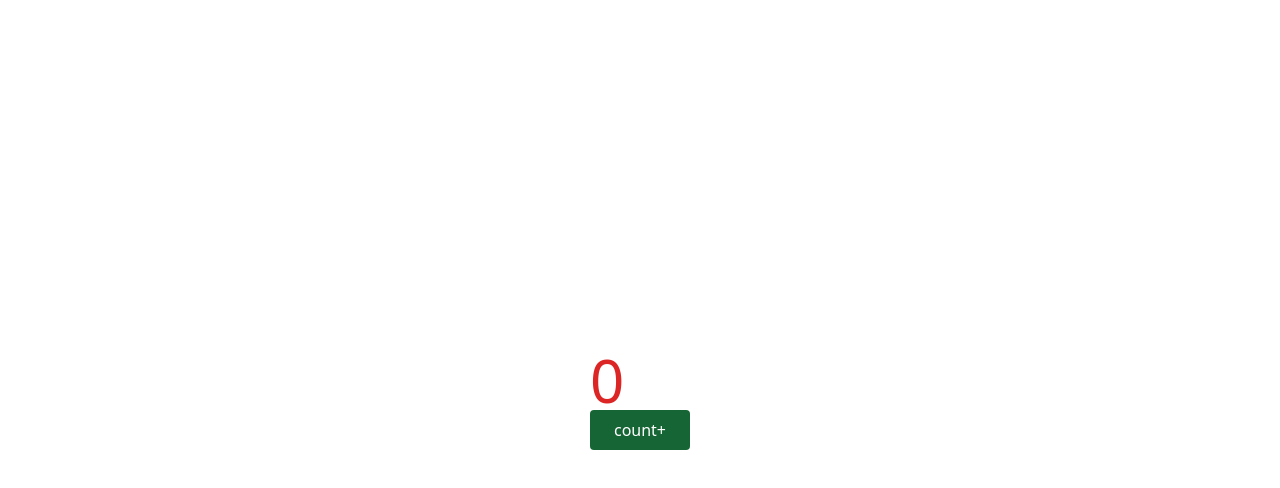
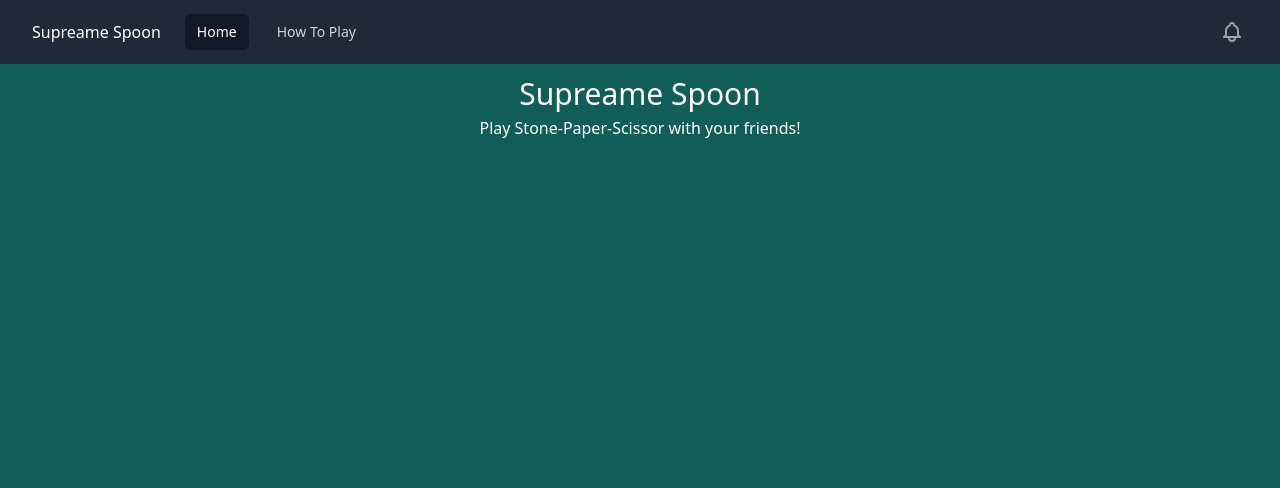
Before and after one commit to 0xAnannya/supreme-spoon, a React (Vite) app: page / in a window 1280 px wide. Shown: the top 488 px of the page. Built offline with nearby package versions, Linux system fonts and the light colour scheme.

Commit message:
added: Navbar, Routing, PageContainer, HowToPlayPage

```diff
--- a/package.json
+++ b/package.json
@@ -8,6 +8,8 @@
     "preview": "vite preview"
   },
   "dependencies": {
+    "@headlessui/react": "^1.6.4",
+    "@heroicons/react": "^1.0.6",
     "react": "^18.0.0",
     "react-dom": "^18.0.0",
     "react-router-dom": "^6.3.0"
--- a/src/App.css
+++ /dev/null
@@ -1,42 +0,0 @@
-.App {
-  text-align: center;
-}
-
-.App-logo {
-  height: 40vmin;
-  pointer-events: none;
-}
-
-@media (prefers-reduced-motion: no-preference) {
-  .App-logo {
-    animation: App-logo-spin infinite 20s linear;
-  }
-}
-
-.App-header {
-  background-color: #282c34;
-  min-height: 100vh;
-  display: flex;
-  flex-direction: column;
-  align-items: center;
-  justify-content: center;
-  font-size: calc(10px + 2vmin);
-  color: white;
-}
-
-.App-link {
-  color: #61dafb;
-}
-
-@keyframes App-logo-spin {
-  from {
-    transform: rotate(0deg);
-  }
-  to {
-    transform: rotate(360deg);
-  }
-}
-
-button {
-  font-size: calc(10px + 2vmin);
-}
--- a/src/App.tsx
+++ b/src/App.tsx
@@ -1,22 +1,15 @@
-import { useState } from "react";
-import logo from "./logo.svg";
-import "./App.css";
+import { BrowserRouter, Routes, Route } from "react-router-dom";
+import HomePage from "./pages/HomePage";
+import HowToPlayPage from "./pages/HowToPlayPage";
 
 function App() {
-  const [count, setCount] = useState(0);
   return (
-    <div className="flex h-screen">
-      <div className="m-auto">
-        <div className="text-6xl text-red-600">{count}</div>
-        <button
-          className="px-6 py-2 rounded bg-green-800 hover:bg-green-600 text-white"
-          type="button"
-          onClick={() => setCount((count) => count + 1)}
-        >
-          count+
-        </button>
-      </div>
-    </div>
+    <BrowserRouter>
+      <Routes>
+        <Route path="/" element={<HomePage />} />
+        <Route path="/how-to-play" element={<HowToPlayPage />} />
+      </Routes>
+    </BrowserRouter>
   );
 }
 
--- /dev/null
+++ b/src/components/Navbar/index.tsx
@@ -0,0 +1,105 @@
+import { Disclosure } from "@headlessui/react";
+import { BellIcon, MenuIcon, XIcon } from "@heroicons/react/outline";
+import { classNames } from "../../utils/tailwind";
+import { ScissorsIcon } from "@heroicons/react/solid";
+import { Link, useLocation } from "react-router-dom";
+
+type NavbarItem = {
+  label: string;
+  to: string;
+};
+
+const navigation: NavbarItem[] = [
+  { label: "Home", to: "/" },
+  { label: "How To Play", to: "/how-to-play" },
+];
+
+type NavbarProps = {
+  title: string;
+};
+
+export default function Navbar({ title }: NavbarProps) {
+  const { pathname } = useLocation();
+  return (
+    <Disclosure as="nav" className="bg-gray-800">
+      {({ open }) => (
+        <>
+          <div className="max-w-7xl mx-auto px-2 sm:px-6 lg:px-8">
+            <div className="relative flex items-center justify-between h-16">
+              <div className="absolute inset-y-0 left-0 flex items-center sm:hidden">
+                {/* Mobile menu button*/}
+                <Disclosure.Button className="inline-flex items-center justify-center p-2 rounded-md text-gray-400 hover:text-white hover:bg-gray-700 focus:outline-none focus:ring-2 focus:ring-inset focus:ring-white">
+                  <span className="sr-only">Open main menu</span>
+                  {open ? (
+                    <XIcon className="block h-6 w-6" aria-hidden="true" />
+                  ) : (
+                    <MenuIcon className="block h-6 w-6" aria-hidden="true" />
+                  )}
+                </Disclosure.Button>
+              </div>
+              <div className="flex-1 flex items-center justify-center sm:items-stretch sm:justify-start">
+                <div className="flex-shrink-0 flex items-center">
+                  <div className="block lg:hidden w-auto">
+                    <ScissorsIcon className="h-5 w-5 text-white" />
+                  </div>
+                  <div className="hidden lg:block w-auto text-white">
+                    {title}
+                  </div>
+                </div>
+                <div className="hidden sm:block sm:ml-6">
+                  <div className="flex space-x-4">
+                    {navigation.map((item: NavbarItem) => (
+                      <Link
+                        key={item.label}
+                        to={item.to}
+                        className={classNames(
+                          item.to === pathname
+                            ? "bg-gray-900 text-white"
+                            : "text-gray-300 hover:bg-gray-700 hover:text-white",
+                          "px-3 py-2 rounded-md text-sm font-medium"
+                        )}
+                        aria-current={item.to === pathname ? "page" : undefined}
+                      >
+                        {item.label}
+                      </Link>
+                    ))}
+                  </div>
+                </div>
+              </div>
+              <div className="absolute inset-y-0 right-0 flex items-center pr-2 sm:static sm:inset-auto sm:ml-6 sm:pr-0">
+                <button
+                  type="button"
+                  className="bg-gray-800 p-1 rounded-full text-gray-400 hover:text-white focus:outline-none focus:ring-2 focus:ring-offset-2 focus:ring-offset-gray-800 focus:ring-white"
+                >
+                  <span className="sr-only">View notifications</span>
+                  <BellIcon className="h-6 w-6" aria-hidden="true" />
+                </button>
+              </div>
+            </div>
+          </div>
+
+          <Disclosure.Panel className="sm:hidden">
+            <div className="px-2 pt-2 pb-3 space-y-1">
+              {navigation.map((item) => (
+                <Disclosure.Button
+                  key={item.label}
+                  as="a"
+                  href={item.to}
+                  className={classNames(
+                    item.current
+                      ? "bg-gray-900 text-white"
+                      : "text-gray-300 hover:bg-gray-700 hover:text-white",
+                    "block px-3 py-2 rounded-md text-base font-medium"
+                  )}
+                  aria-current={item.current ? "page" : undefined}
+                >
+                  {item.label}
+                </Disclosure.Button>
+              ))}
+            </div>
+          </Disclosure.Panel>
+        </>
+      )}
+    </Disclosure>
+  );
+}
--- /dev/null
+++ b/src/components/PageContainer/index.tsx
@@ -0,0 +1,17 @@
+import React from "react";
+import Navbar from "../Navbar";
+
+type PageContainerProps = {
+  children: React.ReactNode;
+};
+
+function PageContainer({ children }: PageContainerProps) {
+  return (
+    <div className="w-screen h-screen bg-teal-800">
+      <Navbar title="Supreame Spoon" />
+      {children}
+    </div>
+  );
+}
+
+export default PageContainer;
--- /dev/null
+++ b/src/pages/HomePage/index.tsx
@@ -0,0 +1,15 @@
+import React, { useState } from "react";
+import PageContainer from "../../components/PageContainer";
+
+function HomePage() {
+  return (
+    <PageContainer>
+      <div className="text-center text-white">
+        <h1 className="text-3xl mt-3">Supreame Spoon</h1>
+        <h2 className="mt-1">Play Stone-Paper-Scissor with your friends!</h2>
+      </div>
+    </PageContainer>
+  );
+}
+
+export default HomePage;
--- /dev/null
+++ b/src/pages/HowToPlayPage/index.tsx
@@ -0,0 +1,14 @@
+import React, { useState } from "react";
+import PageContainer from "../../components/PageContainer";
+
+function HowToPlayPage() {
+  return (
+    <PageContainer>
+      <div className="text-center text-white">
+        <h1 className="text-3xl mt-3">How To Play</h1>
+      </div>
+    </PageContainer>
+  );
+}
+
+export default HowToPlayPage;
--- /dev/null
+++ b/src/utils/tailwind/index.ts
@@ -0,0 +1,3 @@
+export function classNames(...classes: string[]): string {
+  return classes.filter(Boolean).join(" ");
+}
```
Also changed, not shown: 1 other file (tests, documents, lock files or other folders).
